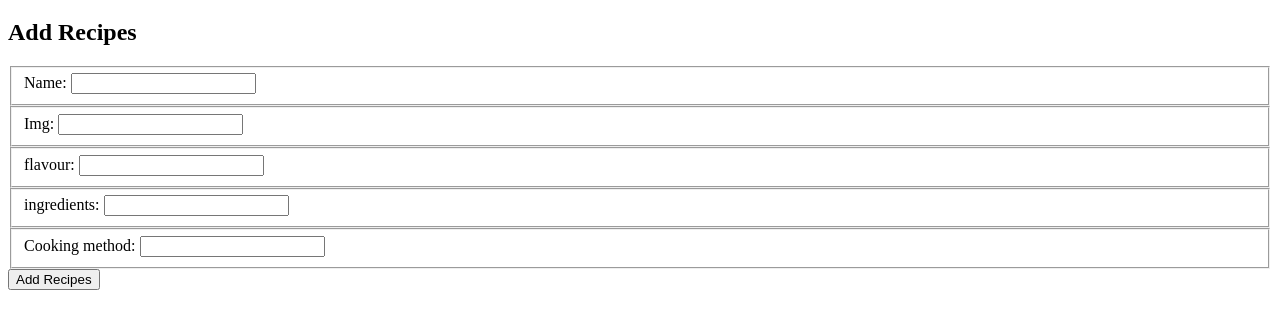
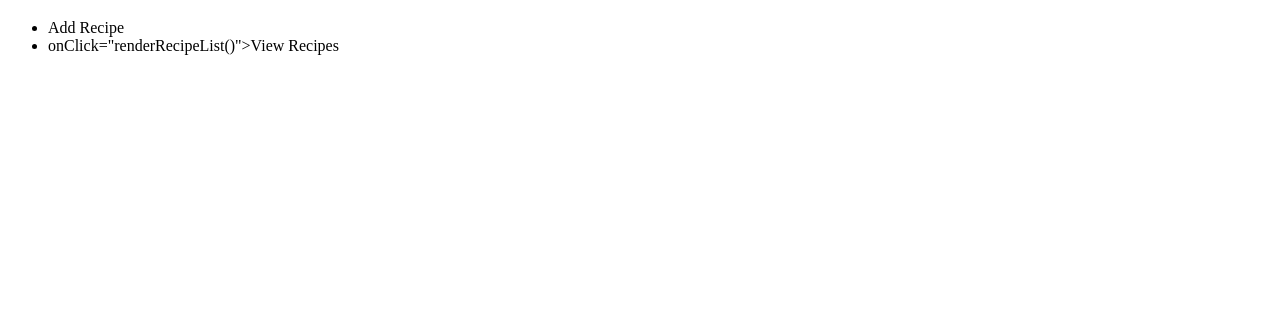
Before and after one commit to asatukorala/ketoRecipes, a website: page client/index.html in a window 1280 px wide. Shown: the part 61-390 px from the top of the page. Drawn offline with Linux system fonts and the light colour scheme.

Commit message:
index file update

```diff
--- a/client/index.html
+++ b/client/index.html
@@ -10,32 +10,13 @@
 
 <body>
   <h1>Welcome to Keto Recipes</h1>
-  <section class="keto-list"></section>
+  <nav class="header-nav">
+    <ul>
+      <li onClick="renderAddRecipe()">Add Recipe</li>
+      <li>onClick="renderRecipeList()">View Recipes</li>
+    </ul>
+  </nav>
 
-  <form>
-    <h2>Add Recipes</h2>
-    <fieldset>
-      <label for="">Name:</label>
-      <input type="text" name="name">
-    </fieldset>
-    <fieldset>
-      <label for="">Img:</label>
-      <input type="text" name="img">
-    </fieldset>
-    <fieldset>
-      <label for="">flavour:</label>
-      <input type="text" name="flavour">
-    </fieldset>
-    <fieldset>
-      <label for="">ingredients:</label>
-      <input type="text" name="ingredients">
-    </fieldset>
-    <fieldset>
-      <label for="">Cooking method:</label>
-      <input type="text" name="cooking_method">
-    </fieldset>
-    <button>Add Recipes</button>
-  </form>
 
   <script>
     function createRecipe(event) {
@@ -63,7 +44,7 @@
   </script>
 
 
-
+<main id="page" class="content"></main>
 </body>
 <script>
 
```
